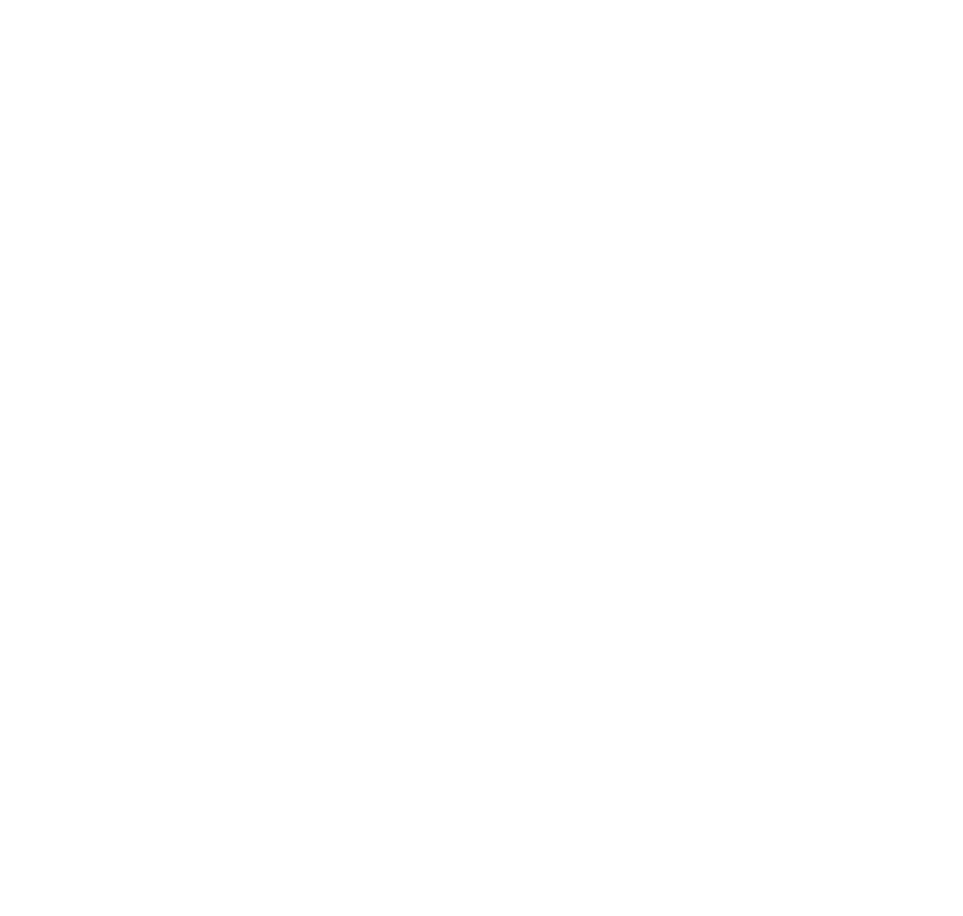
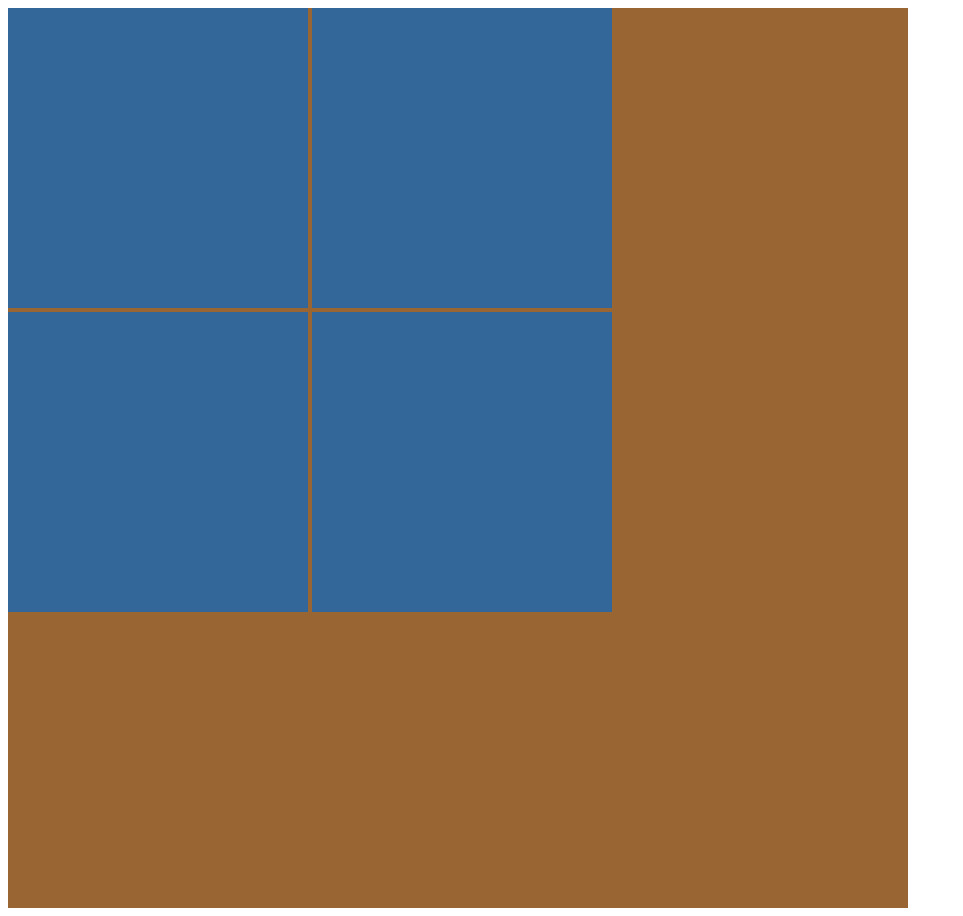
Before and after one commit to jalal-tahae/HWW4, a plain HTML site: page index.html in a window 1280 px wide. Shown: the whole page, without its empty margins (0-963 px from the left). Before the commit the page ends 800 px from the top, so only its background shows below. Drawn offline with Linux system fonts and the light colour scheme.

Commit message:
HWW4 1.2

```diff
--- a/index.html
+++ b/index.html
@@ -7,20 +7,28 @@
     <title>Box Model</title>
     <style>
         div {
+            display: inline-block;
             background-color: #369;
-            width: 300;
-            height: 300;
+            width: 300px;
+            height: 300px;
+        }
+
+        .container {
+            display: inline-block;
+            background-color: #963;
+            width: 900px;
+            height: 900px;
         }
     </style>
 </head>
 
 <body>
-    <div></div>
-    <div></div>
-    <div></div>
-    <div></div>
-    <div></div>
-
+    <div class="container">
+        <div></div>
+        <div></div>
+        <div></div>
+        <div></div>
+    </div>
 
 
 </body>
```
